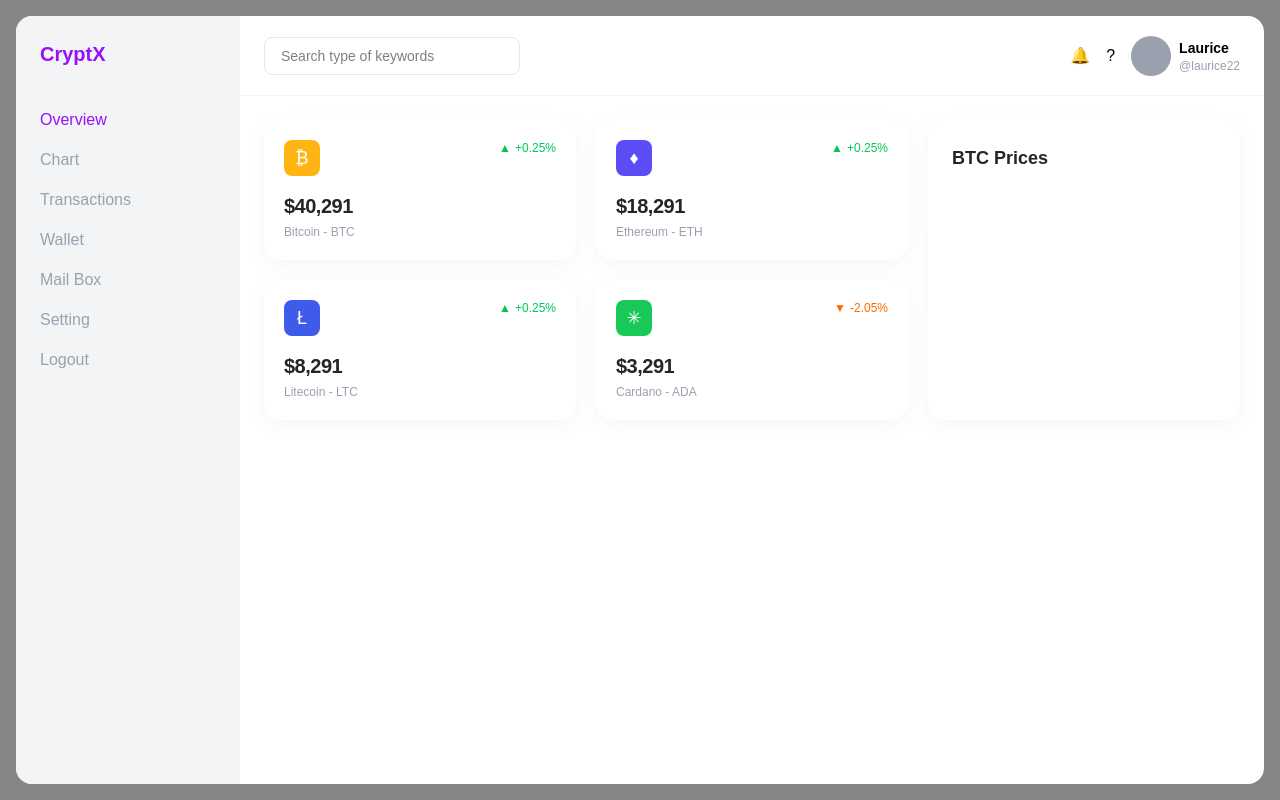
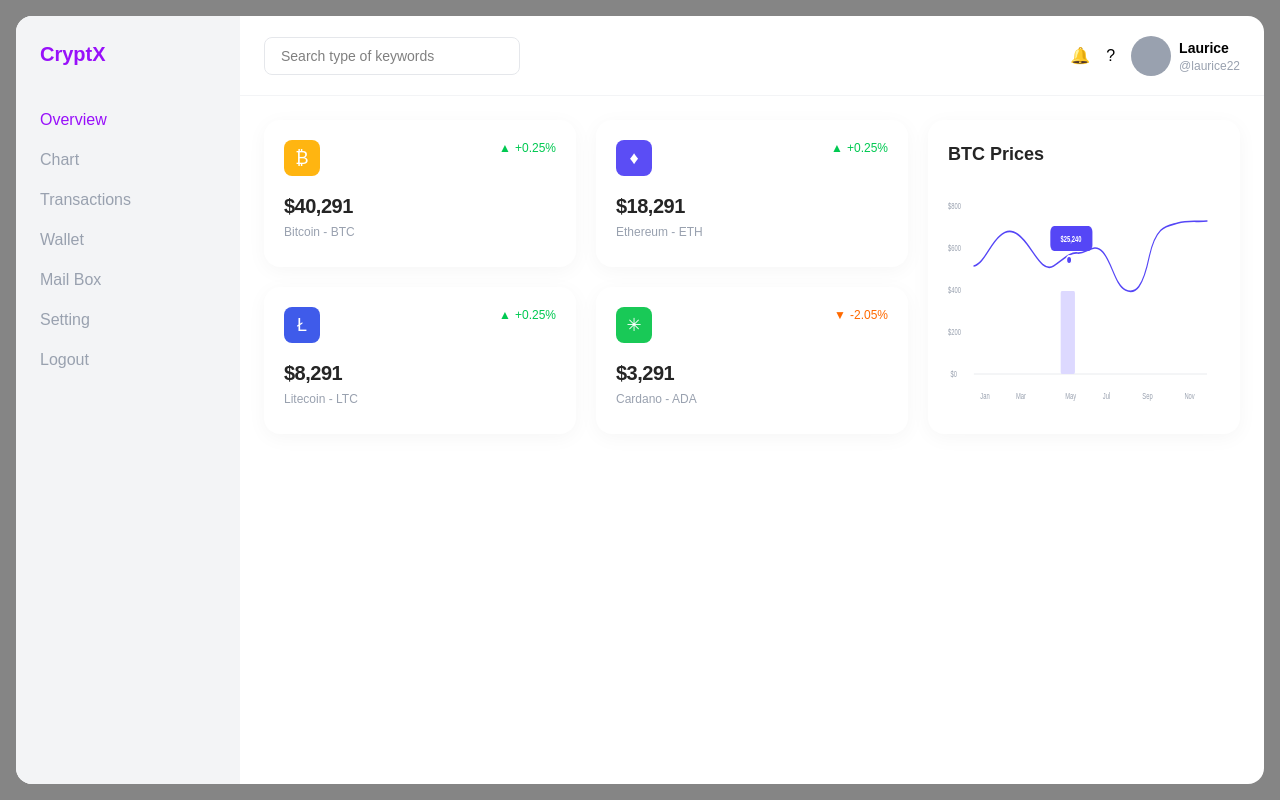
Before and after one commit to bonolokeletsophasha-ai/cryptx, a React (Vite) app: page / in a window 1280 px wide. Built offline with nearby package versions, Linux system fonts and the light colour scheme.

Commit message:
Updated MainContent.jsx file. Imported from ChartVisual.jsx.

```diff
--- a/src/components/layout/MainContent.jsx
+++ b/src/components/layout/MainContent.jsx
@@ -1,13 +1,14 @@
 import MetricCard from '../ui/MetricCard'
+import ChartVisual from '../ui/ChartVisual'
 
 function MainContent() {
   return (
     <main className="p-6">
 
-            {/* Top Section Dashboard*/}
+      {/* Top Dashboard Section */}
       <div className="grid grid-cols-1 gap-5 xl:grid-cols-3">
 
-                {/* Crypto Card */}
+        {/* Cryptocurrency Cards */}
         <div className="grid grid-cols-1 gap-5 sm:grid-cols-2 xl:col-span-2">
 
           <MetricCard
@@ -52,12 +53,9 @@ function MainContent() {
 
         </div>
 
-                {/* Chart placeholder */}
-                <div className="min-h-[260px] rounded-2xl bg-white p-6 shadow-[0_4px_20px_rgba(0,0,0,0.04)]">
-                  <h2 className="text-lg font-semibold text-[#252525]">
-                     BTC Prices
-                  </h2>
-                </div>
+        {/* BTC Chart */}
+        <ChartVisual />
+
       </div>
     </main>
   )
--- a/src/components/ui/ChartVisual.jsx
+++ b/src/components/ui/ChartVisual.jsx
@@ -132,9 +132,7 @@ function ChartVisual() {
           </text>
 
         </svg>
-
       </div>
-
     </div>
   )
 }
```
Lines whose indentation alone changed are shown as unchanged.
